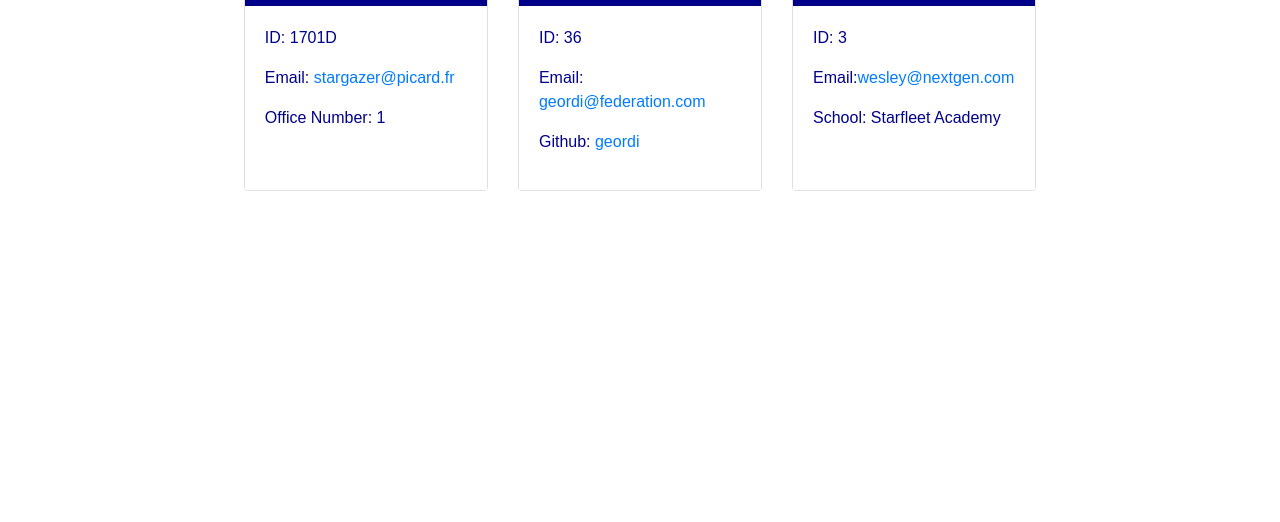
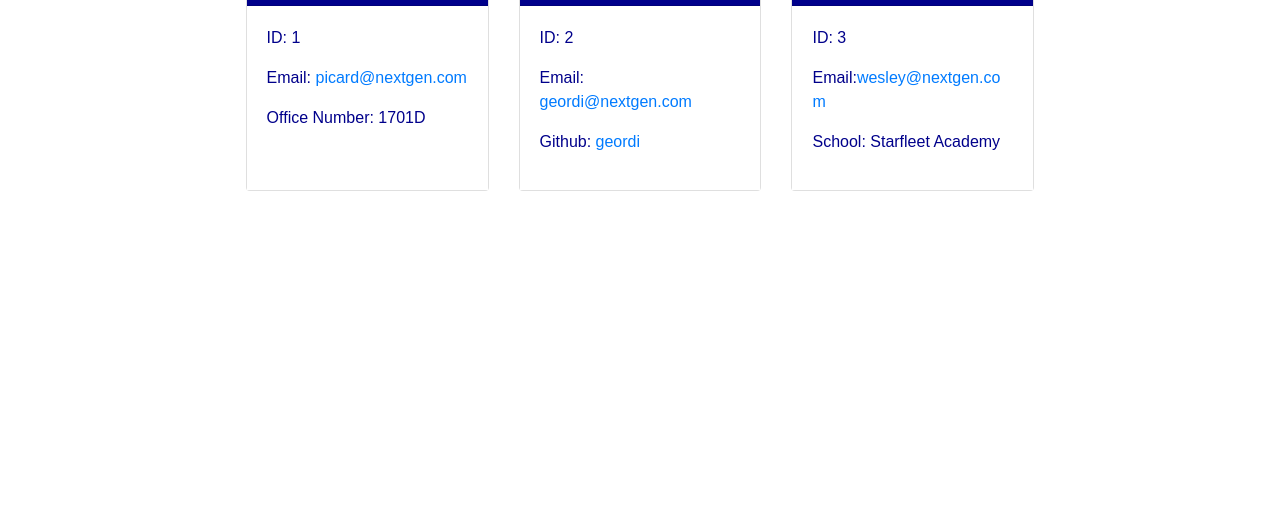
Before and after one commit to matthewestes33/teamprofilegen, a website: page dist/index.html in a window 1280 px wide. Shown: the part 278-800 px from the top of the page. Drawn offline with nearby package versions, Linux system fonts and the light colour scheme.

Commit message:
added screenshot

```diff
--- a/dist/index.html
+++ b/dist/index.html
@@ -26,9 +26,9 @@
                             <h4>Manager</h4></i>
                         </div>
                         <div class="card-body">
-                            <p class="id">ID: 1701D</p>
-                            <p class="email">Email: <a href="mailto:stargazer@picard.fr">stargazer@picard.fr</a></p>
-                            <p class="office">Office Number: 1</p>
+                            <p class="id">ID: 1</p>
+                            <p class="email">Email: <a href="mailto:picard@nextgen.com">picard@nextgen.com</a></p>
+                            <p class="office">Office Number: 1701D</p>
                         </div>
                     </div>
                 </div>
@@ -40,8 +40,8 @@
                             <h4>Engineer</h4>
                         </div>
                         <div class="card-body">
-                            <p class="id">ID: 36</p>
-                            <p class="email">Email: <a href="mailto:geordi@federation.com">geordi@federation.com</a></p>
+                            <p class="id">ID: 2</p>
+                            <p class="email">Email: <a href="mailto:geordi@nextgen.com">geordi@nextgen.com</a></p>
                             <p class="github">Github: <a href="https://github.com/geordi">geordi</a></p>
                         </div>
                     </div>
```
Also changed, not shown: README.md, images/tpg.jpg (added).
